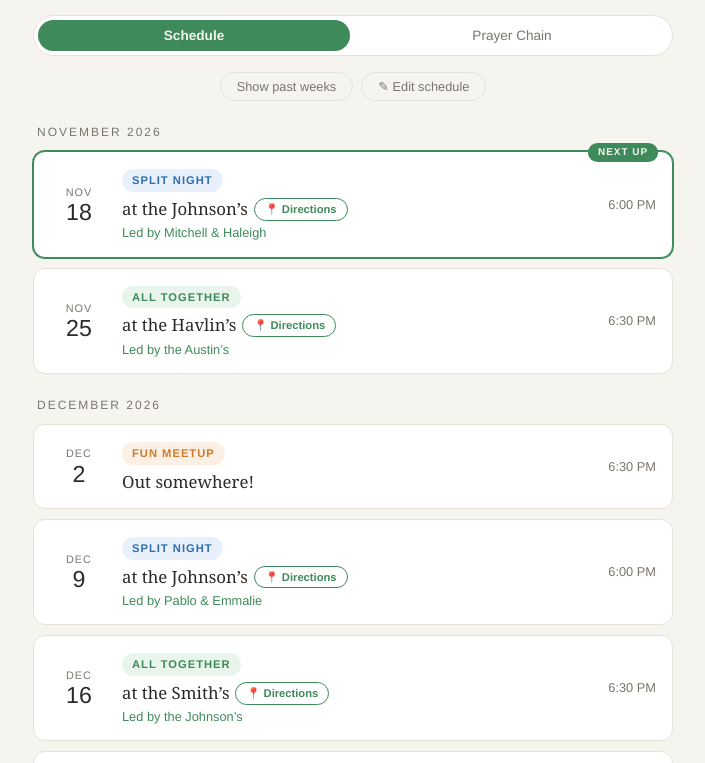
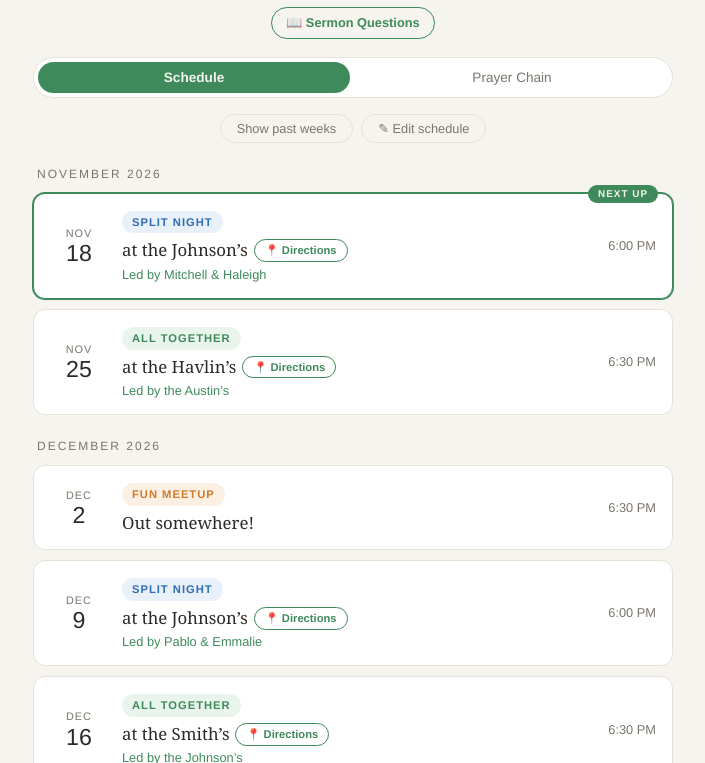
Before and after one commit to noah-austin/Life-Group-Planner, a plain HTML site: page index.html in a window 1280 px wide. Shown: the part 99-862 px from the top of the page, without its empty margins (287-992 px from the left). Drawn offline with Linux system fonts and the light colour scheme; no server answers.

Commit message:
Add Sermon Questions link to the header
Co-Authored-By: Claude Opus 5.5 <noreply@anthropic.com>
Claude-Session: https://claude.ai/code/session_013pTztHaTgo6s6dTcEEeUqU

```diff
--- a/index.html
+++ b/index.html
@@ -57,6 +57,18 @@
   header { text-align: center; margin-bottom: 18px; }
   header h1 { font-size: 1.9rem; font-weight: normal; letter-spacing: 0.5px; }
   header p { color: var(--muted); font-size: 0.95rem; margin-top: 4px; }
+  .header-link {
+    display: inline-block;
+    margin-top: 10px;
+    font-family: 'Helvetica Neue', Arial, sans-serif;
+    font-size: 0.8rem;
+    font-weight: bold;
+    color: var(--accent);
+    border: 1px solid var(--accent);
+    border-radius: 999px;
+    padding: 5px 14px;
+    text-decoration: none;
+  }
 
   .banner {
     font-family: 'Helvetica Neue', Arial, sans-serif;
@@ -418,6 +430,7 @@
   <header>
     <h1>Life Group</h1>
     <p>Wednesday nights &middot; who, where &amp; when</p>
+    <a class="header-link" href="https://austinridge.org/lifegroups/sermon-questions" target="_blank" rel="noopener">&#128214; Sermon Questions</a>
   </header>
 
   <div class="banner" id="banner" hidden></div>
@@ -537,7 +550,7 @@
    ===================================================================== */
 /* Bump this on every deploy so open pages (and home-screen apps, which have no
    refresh button) notice the new version and reload themselves. */
-var APP_VERSION = "2026-11-06.2";
+var APP_VERSION = "2026-11-18.1";
 
 var firebaseConfig = {
   apiKey: "AIzaSyA6tXNzYmPE0JRXAPJxIM6QBUAlU5XjK34",
```
